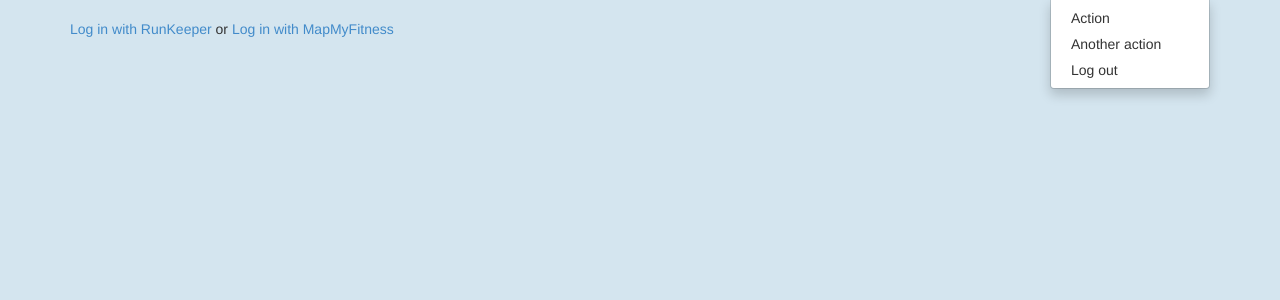
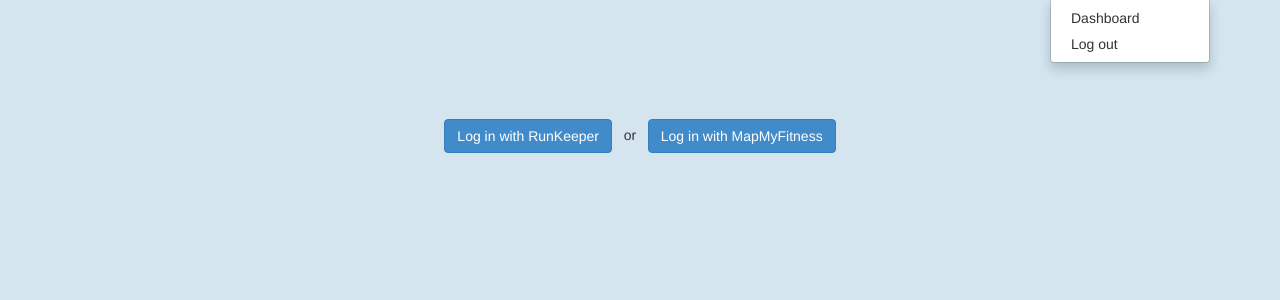
Before and after one commit to JasonSanford/fitmarkers, a Django app: template templates/login.html in a window 1280 px wide, after a click on "Sample". Shown: the part 51-351 px from the top of the page. Run offline with Django 3.2, Linux system fonts and the light colour scheme; the template is opened without the code that fills it, so the values that code supplies are empty; the visitor is signed in with stand-in values (Sample User, id 1); parts of the project's set-up code (start-up, migrations or seed data) failed here and were passed over; some libraries are stand-ins or nearby versions.

Commit message:
Count fitmarkers on dashboard. Pretty up login buttons.

```diff
--- a/fitmarkers/user/views.py
+++ b/fitmarkers/user/views.py
@@ -1,6 +1,7 @@
 import json
 
 from django.contrib.auth.decorators import login_required
+from django.db.models import Count
 from django.http import Http404
 from django.shortcuts import render, redirect, get_object_or_404
 
@@ -17,7 +18,7 @@
 @login_required
 def dashboard(request):
     first_day_of_month = get_first_day_of_month()
-    monthly_workouts = Workout.objects.filter(user=request.user, start_datetime__gte=first_day_of_month).order_by('-start_datetime').select_related('WorkoutMarker')
+    monthly_workouts = Workout.objects.filter(user=request.user, start_datetime__gte=first_day_of_month).order_by('-start_datetime').select_related('WorkoutMarker').annotate(workout_marker_count=Count('workoutmarker'))
 
     context = {
         'monthly_workouts': monthly_workouts,
--- a/fitmarkers/views.py
+++ b/fitmarkers/views.py
@@ -3,6 +3,8 @@
 
 
 def home(request):
+    if request.user.is_authenticated() and 'force_home' not in request.GET:
+        return redirect('user_dashboard')
     return render(request, 'index.html')
 
 
--- a/templates/base.html
+++ b/templates/base.html
@@ -36,8 +36,7 @@
                         <li class="dropdown">
                             <a href="#" class="dropdown-toggle" data-toggle="dropdown">{{  user.first_name }} <b class="caret"></b></a>
                             <ul class="dropdown-menu">
-                                <li><a href="#">Action</a></li>
-                                <li><a href="#">Another action</a></li>
+                                <li><a href="{% url 'user_dashboard' %}">Dashboard</a></li>
                                 <li><a href="{% url 'logout' %}">Log out</a></li>
                             </ul>
                         </li>
--- a/templates/login.html
+++ b/templates/login.html
@@ -1,5 +1,7 @@
 {% extends 'base.html' %}
 
 {% block content %}
-<a href="/login/runkeeper">Log in with RunKeeper</a> or <a href="/login/mapmyfitness">Log in with MapMyFitness</a>
+<p style="text-align: center; margin-top: 100px;">
+    <a href="/login/runkeeper" class="btn btn-primary">Log in with RunKeeper</a>&nbsp;&nbsp;&nbsp;or&nbsp;&nbsp;&nbsp;<a href="/login/mapmyfitness" class="btn btn-primary">Log in with MapMyFitness</a>
+</p>
 {% endblock %}
--- a/templates/user_dashboard.html
+++ b/templates/user_dashboard.html
@@ -10,6 +10,7 @@
             <th>Date</th>
             <th>Type</th>
             <th>From</th>
+            <th>FitMarkers</th>
         </tr>
     </thead>
     <tbody>
@@ -26,6 +27,9 @@
             <td>
                 {{ workout.get_provider_display }}
             </td>
+            <td>
+                {{ workout.workout_marker_count }}
+            </td>
         {% endfor %}
         </tr>
     </tbody>
```
